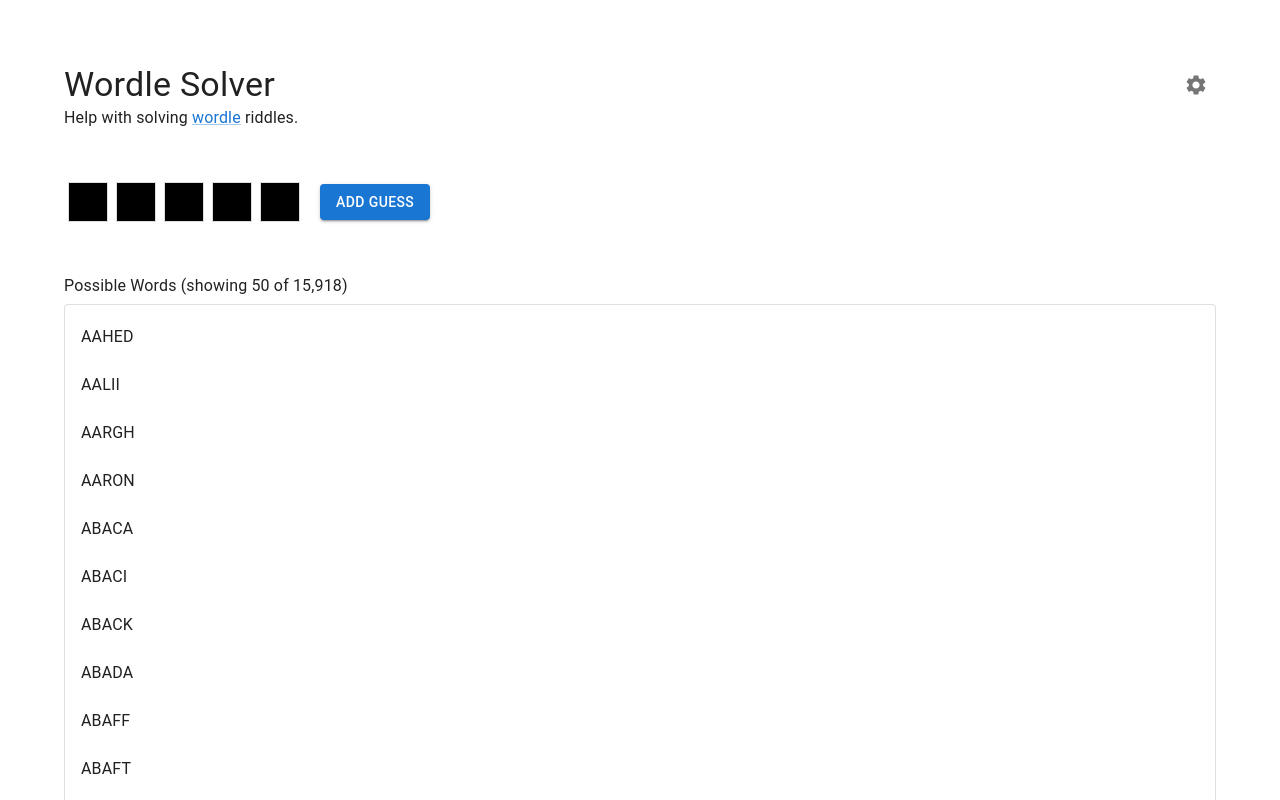
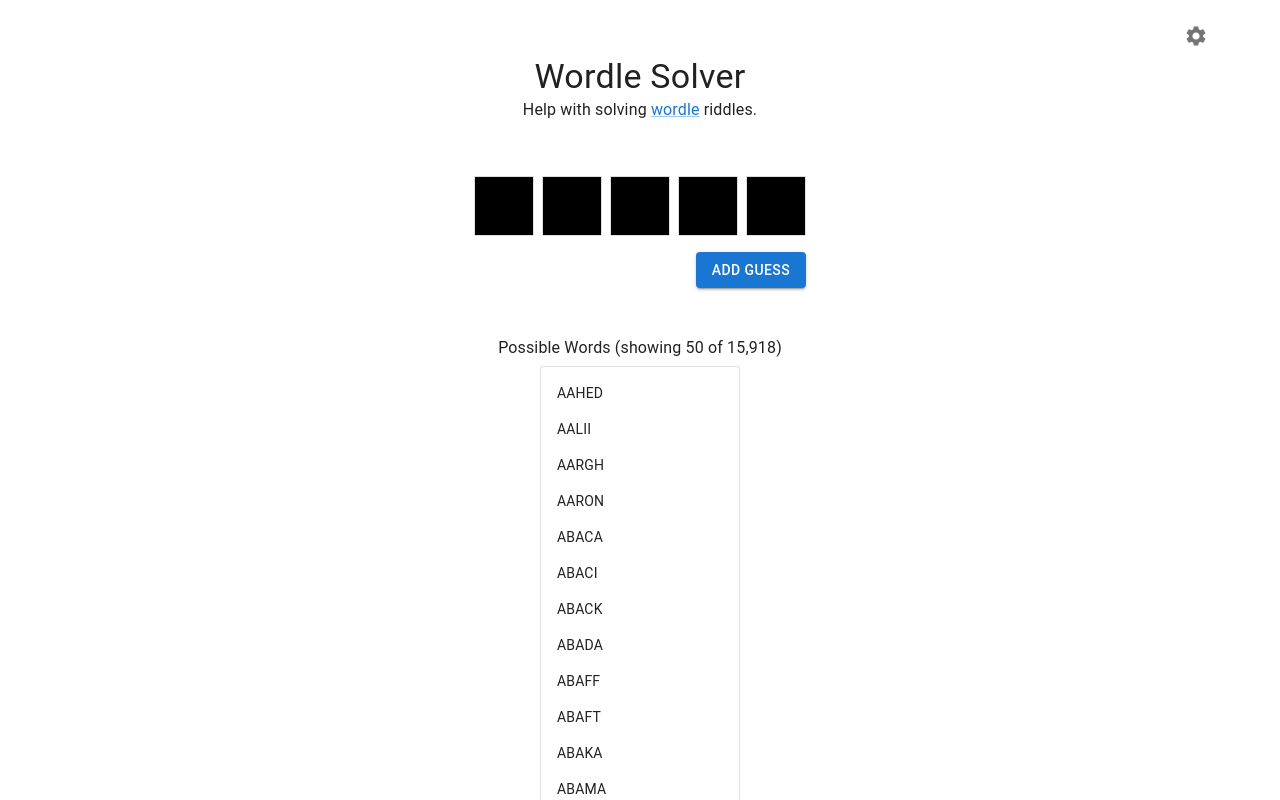
Before and after one commit to austinChappell/wordle_solver, a React (Create React App) app: page / in a window 1280 px wide. Shown: the top 800 px of the page. Built offline with nearby package versions, Linux system fonts and the light colour scheme.

Commit message:
Center content

```diff
--- a/src/Game.tsx
+++ b/src/Game.tsx
@@ -22,6 +22,7 @@
 import { LetterGuess, Result } from './LetterGrid';
 import { maxPossibilitiesToShow, numOfGuesses, numOfLetters } from './constants';
 import Settings from './Settings';
+import styled from '@emotion/styled';
 
 // Local Typings
 interface Props {
@@ -31,6 +32,11 @@
 
 // Local Variables
 const generateGameId = () => Math.floor(Math.random() * 10_000).toString();
+const CenterContainer = styled.div({
+  alignItems: 'center',
+  display: 'flex',
+  flexDirection: 'column',
+});
 
 // Component Definition
 const Game: FC<Props> = ({
@@ -85,21 +91,14 @@
   return (
     <main>
       <Box
-        padding={4}
-        marginY={4}
+        paddingX={4}
+        paddingY={2}
       >
         <Container>
           <Box
             display="flex"
-            justifyContent="space-between"
+            justifyContent="flex-end"
           >
-            <Typography
-              component="h1"
-              variant="h4"
-            >
-              Wordle Solver
-            </Typography>
-
             <Settings
               colorBlindMode={colorBlindMode}
               darkMode={darkMode}
@@ -108,6 +107,14 @@
               setDarkMode={setDarkMode}
             />
           </Box>
+
+          <CenterContainer>
+            <Typography
+              component="h1"
+              variant="h4"
+            >
+              Wordle Solver
+            </Typography>
 
             <Typography
               color="textPrimary"
@@ -137,8 +144,12 @@
               Possible Words (showing {Math.min(remainingPossibleWords.length, maxPossibilitiesToShow)} of {remainingPossibleWords.length.toLocaleString()})
             </Typography>
 
+            <Box
+              maxWidth={200}
+              width="100%"
+            >
               <Paper variant="outlined">
-            <List>
+                <List dense>
                   {remainingPossibleWords.slice(0, maxPossibilitiesToShow).map(word => (
                     <ListItem key={word}>
                       <ListItemText
@@ -148,6 +159,8 @@
                   ))}
                 </List>
               </Paper>
+            </Box>
+          </CenterContainer>
         </Container>
       </Box>
     </main>
--- a/src/LetterGrid.tsx
+++ b/src/LetterGrid.tsx
@@ -34,8 +34,10 @@
 }
 const Grid = styled.div({
   display: 'flex',
+  gap: 8,
+  marginBottom: 8,
 });
-const size = window.innerWidth < 500 ? 32 : 40;
+const size = '15vw'
 const LetterContainer = styled.button<{
   colorBlindMode: boolean;
   result: Result;
@@ -50,7 +52,8 @@
   display: 'flex',
   justifyContent: 'center',
   height: size,
-  margin: 4,
+  maxHeight: 60,
+  maxWidth: 60,
   outlineColor: 'blue',
   outlineWidth: 4,
   width: size,
--- a/src/WordRow.tsx
+++ b/src/WordRow.tsx
@@ -34,8 +34,9 @@
   result: Result.Wrong,
 };
 const Container = styled.div({
-  alignItems: 'center',
+  alignItems: 'flex-start',
   display: 'flex',
+  flexDirection: 'column',
 });
 const getTitle = (step: Step, colorBlindMode: boolean) => {
   switch (step) {
@@ -116,7 +117,12 @@
         />
 
         {showEditButton && (
-          <Box marginLeft={2}>
+          <Box
+            display="flex"
+            justifyContent="flex-end"
+            marginTop={1}
+            width="100%"
+          >
             <Button
               color="primary"
               onClick={handleClickEdit}
```
Lines whose indentation alone changed are shown as unchanged.
